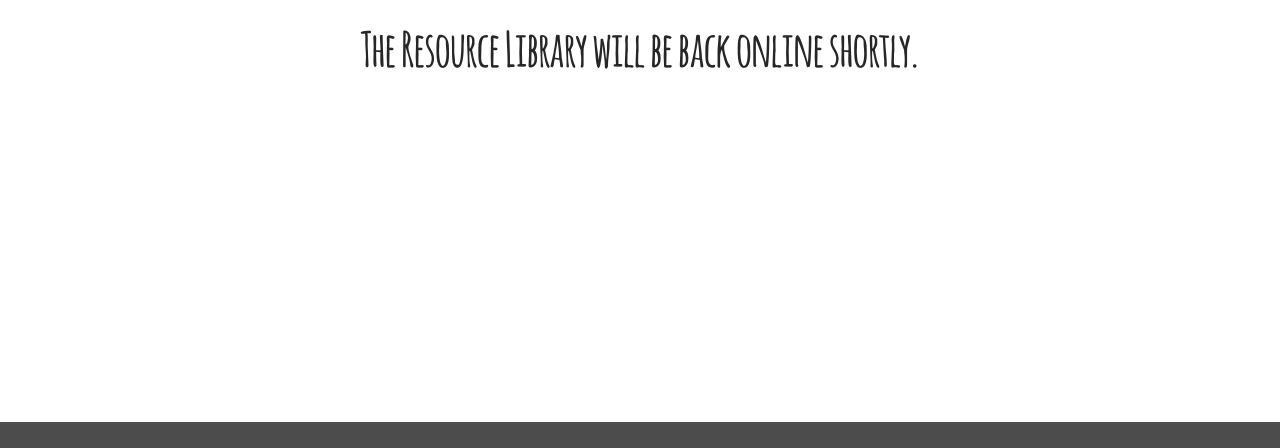
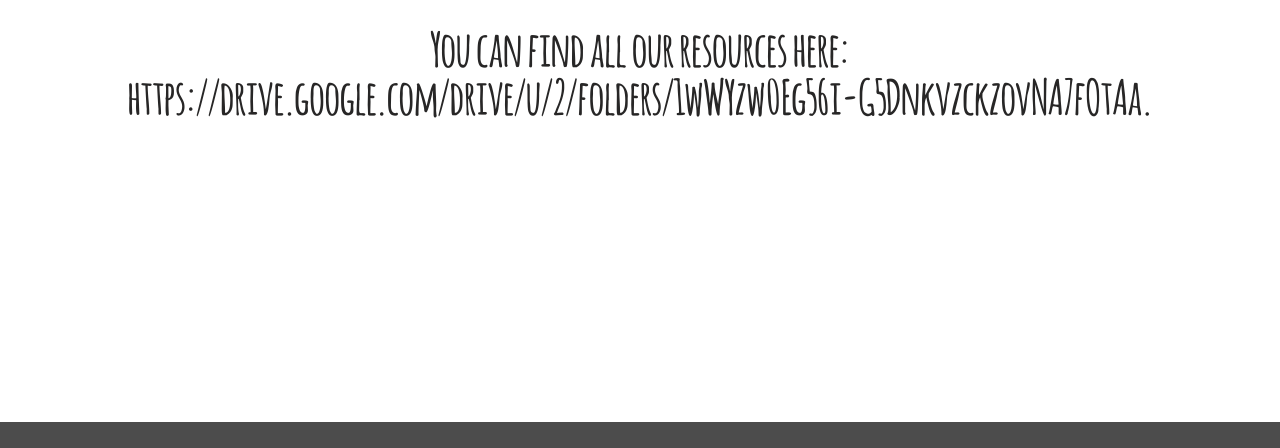
Before and after one commit to prisonercorrespondenceproject/prisonercorrespondenceproject.com, an Astro site: page /resource-library in a window 1280 px wide. Shown: the part 104-552 px from the top of the page. Built offline with nearby package versions, Linux system fonts and the light colour scheme; Astro itself is replaced by a stand-in of ours.

Commit message:
Update resource-library.astro
added link to resource library on google drive

```diff
--- a/src/pages/resource-library.astro
+++ b/src/pages/resource-library.astro
@@ -5,7 +5,7 @@ import Layout from "~/layouts/Layout.astro";
 <Layout>
   <div class="nv-page-title">
     <h1 class="mt-6 text-5xl text-center">
-      The Resource Library will be back online shortly.
+      You can find all our resources here: https://drive.google.com/drive/u/2/folders/1wWYzw0Eg56i-G5DnkvzckzovNA7fOtAa.
     </h1>
   </div>
 </Layout>
```
